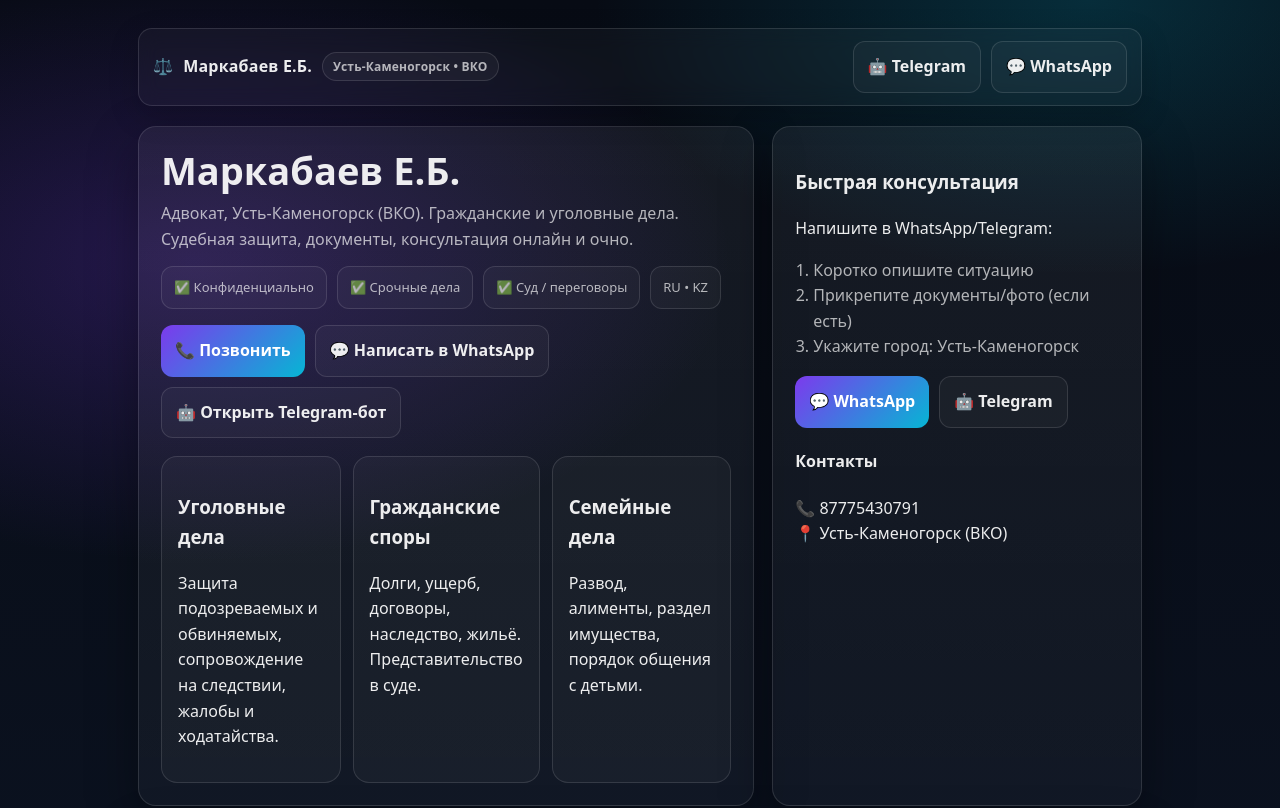
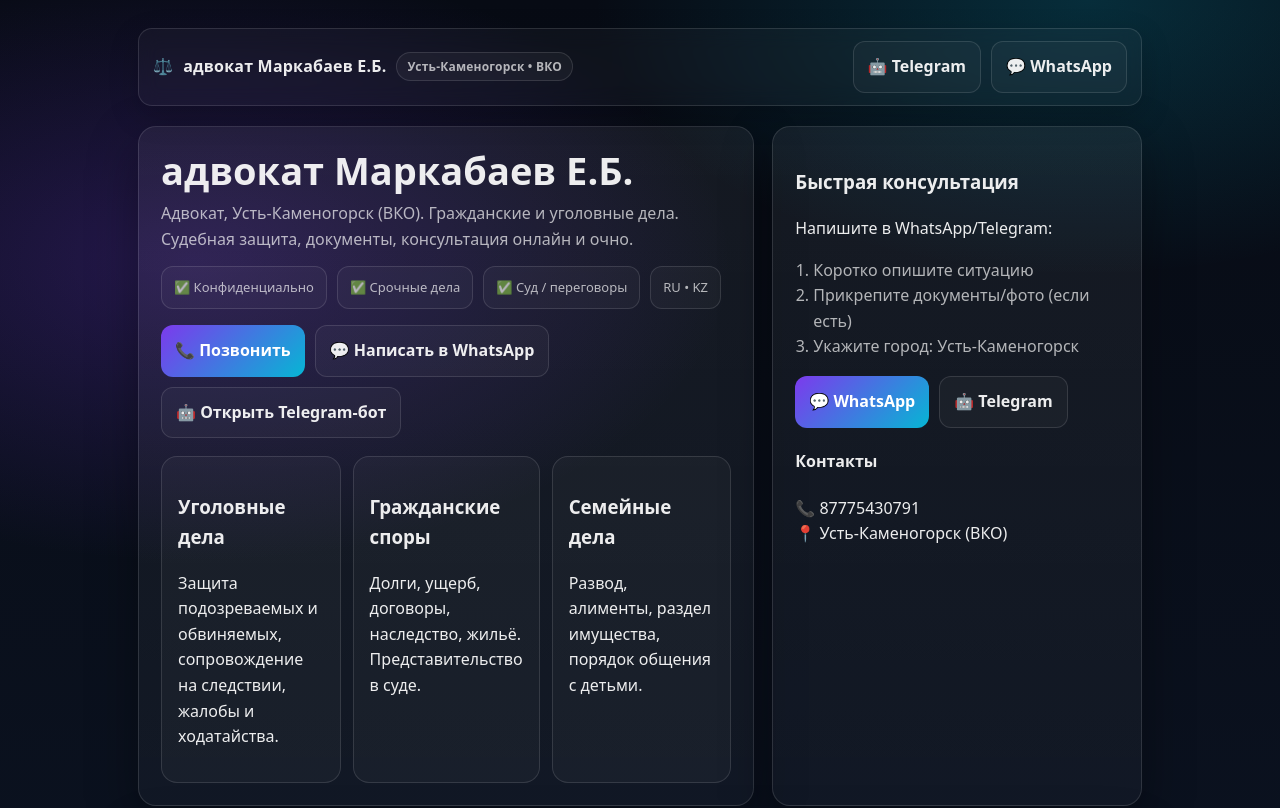
Before and after one commit to markabaever-debug/advokat_vko, a Next.js app: page / in a window 1280 px wide. Shown: the top 808 px of the page. Built offline with nearby package versions, Linux system fonts and the light colour scheme.

Commit message:
Update page.tsx

```diff
--- a/app/page.tsx
+++ b/app/page.tsx
@@ -1,6 +1,6 @@
 export default function Home() {
   // Твои данные
-  const displayNameShort = "Маркабаев Е.Б.";
+  const displayNameShort = "адвокат Маркабаев Е.Б.";
   const displayNameFull = "Маркабаев Ерлан Бапашевич";
   const city = "Усть-Каменогорск";
   const region = "ВКО";
```
